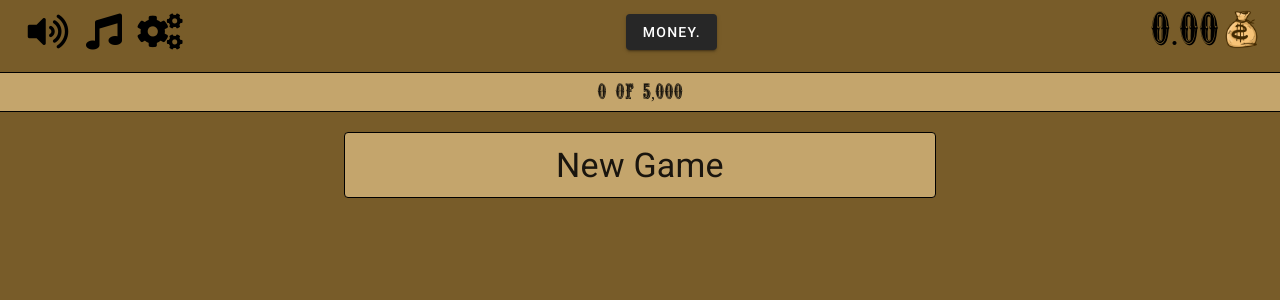
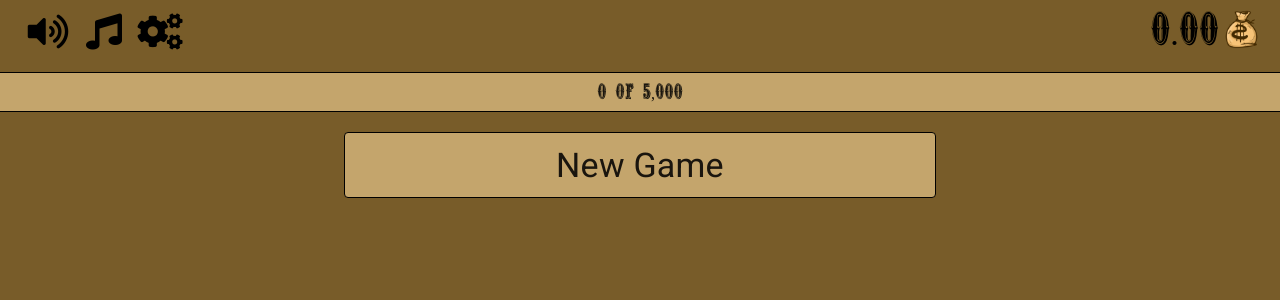
Before and after one commit to ketzu/wanted-idle, a Vue app: page / in a window 1280 px wide. Shown: the top 300 px of the page. Built offline with nearby package versions, Linux system fonts and the light colour scheme.

Commit message:
Cheat Button removed

```diff
--- a/src/App.vue
+++ b/src/App.vue
@@ -21,8 +21,6 @@
       </div>
 
       <v-spacer></v-spacer>
-
-      <v-btn @click="$store.commit('addCurrency', 1000)">Money.</v-btn>
 
       <EventsStreamDisplay></EventsStreamDisplay>
       <MoneyStreamDisplay></MoneyStreamDisplay>
```
